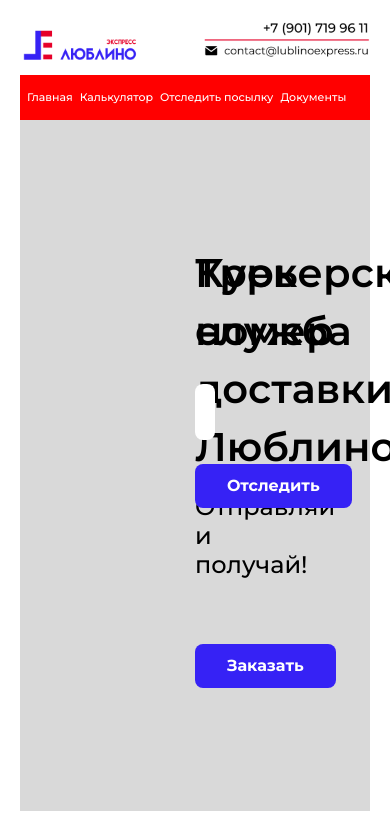
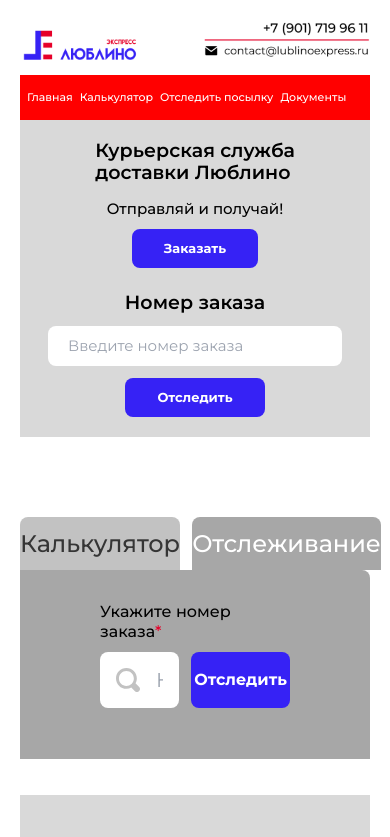
Before and after one commit to dmitrikosunovski/lublino, a Next.js app in the folder client/: page / in a window 390 px wide. Shown: the top 837 px of the page. Built offline with nearby package versions, Linux system fonts and the light colour scheme.

Commit message:
first screen adaptive

```diff
--- a/client/src/Components/FirstScreen/FirstScreen.module.scss
+++ b/client/src/Components/FirstScreen/FirstScreen.module.scss
@@ -1,7 +1,5 @@
 .container {
-  @apply flex justify-center items-center pb-[200px] w-full;
-  padding: 0 175px;
-  height: 691px;
+  @apply h-[691px] max-xl:h-[498px] px-[175px] max-3xl:px-11 max-2xl:px-9 max-xl:px-10 flex items-center w-full;
   background-color: #d9d9d9;
 }
 
@@ -10,23 +8,18 @@
 }
 
 .title {
-  max-width: 431px;
-  font-weight: 600;
-  font-size: 40px;
-  line-height: 58px;
+  @apply font-semibold text-3xl max-xl:text-2xl;
 }
 
+.track {
+  @apply font-semibold text-3xl max-xl:text-2xl;
+}
 .subtitle {
-  @apply font-medium mt-4;
-  margin-bottom: 65px;
-  font-size: 24px;
-  line-height: 29px;
+  @apply mb-[65px] text-xl font-medium mt-4 max-xl:mb-10;
 }
 
 .btn {
-  @apply font-bold text-white px-8 py-3 rounded-lg border-0;
-  font-size: 16px;
-  line-height: 20px;
+  @apply font-bold text-base text-white px-8 py-3 rounded-lg border-0 ;
   background-color: #3622f5;
 }
 
@@ -38,20 +31,74 @@
   @apply flex flex-col justify-start w-full;
 }
 
-.track {
-  font-weight: 600;
-  font-size: 40px;
-  line-height: 58px;
-}
-
 .trackInput {
   @apply my-6;
 
   input {
-    @apply h-[56px] font-normal w-full rounded-lg pl-5 outline-none;
-    font-size: 20px;
-    line-height: 24px;
+    @apply h-[56px] text-lg font-normal w-full rounded-lg pl-5 outline-none;
     color: #a7a7a7;
     max-width: 628px;
   }
 }
+
+@media screen and (max-width: 822px) {
+  .container {
+    @apply h-[377px] px-7;
+  }
+  .title {
+    @apply text-xl;
+  }
+
+  .track {
+    @apply text-xl;
+  }
+  .subtitle {
+    @apply text-base;
+  }
+  .trackInput {
+    @apply my-7;
+    input{
+      @apply h-11 text-base;
+    }
+  }
+}
+
+@media screen and (max-width: 662px) {
+  .block{
+    @apply flex-col gap-y-6 items-center;
+  }
+  .blockRight{
+    @apply flex flex-col items-center;
+  }
+  .blockLeft{
+    @apply flex flex-col items-center;
+  }
+  .container {
+    @apply h-fit py-5;
+  }
+  .title {
+    @apply text-tiny;
+  }
+  .btn{
+    @apply text-sm;
+  }
+
+  .track {
+    @apply text-tiny;
+  }
+  .subtitle {
+    @apply text-base mt-4 mb-3;
+  }
+  .trackInput {
+    @apply my-3 w-full;
+    input{
+      @apply w-full h-10 text-base;
+    }
+  }
+}
+
+@media screen and (max-width: 360px) {
+  .container {
+    @apply px-3.5;
+  }
+}
--- a/client/src/Components/FirstScreen/FirstScreen.tsx
+++ b/client/src/Components/FirstScreen/FirstScreen.tsx
@@ -6,9 +6,8 @@
       <div className={styles.block}>
         <div className={styles.blockLeft}>
           <div>
-            <div className={styles.title}>
-              Курьерская служба доставки Люблино
-            </div>
+            <div className={styles.title}>Курьерская служба</div>
+            <div className={styles.title}>доставки Люблино</div>
           </div>
           <div className={styles.subtitle}>Отправляй и получай!</div>
           <div>
@@ -16,7 +15,7 @@
           </div>
         </div>
         <div className={styles.blockRight}>
-          <div className={styles.track}>Трек номер</div>
+          <div className={styles.track}>Номер заказа</div>
           <div className={styles.trackInput}>
             <input type='text' placeholder='Введите номер заказа' />
           </div>
```
